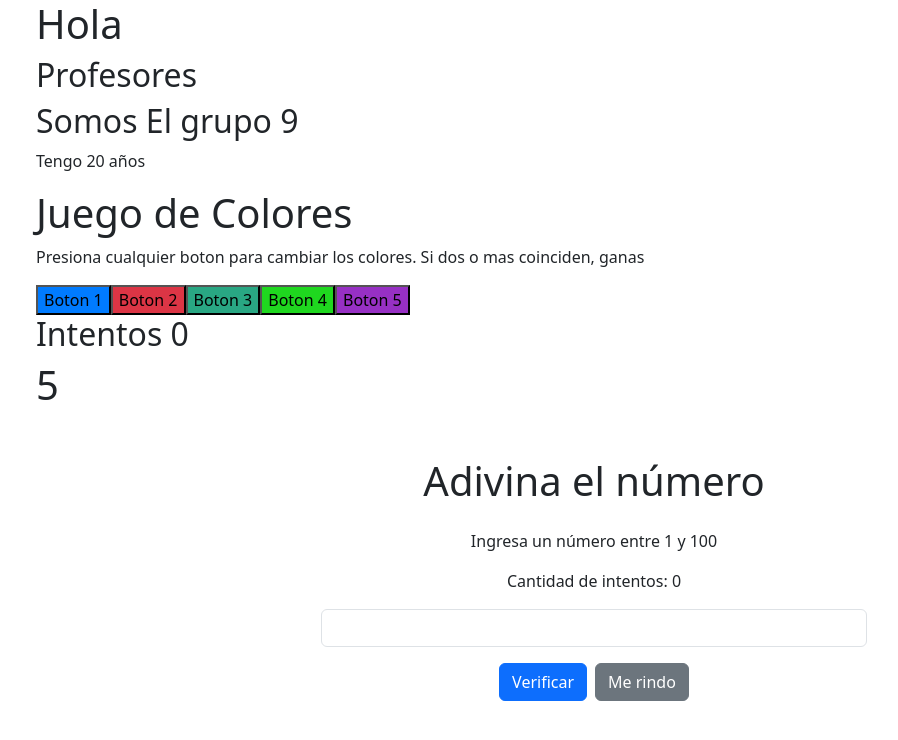
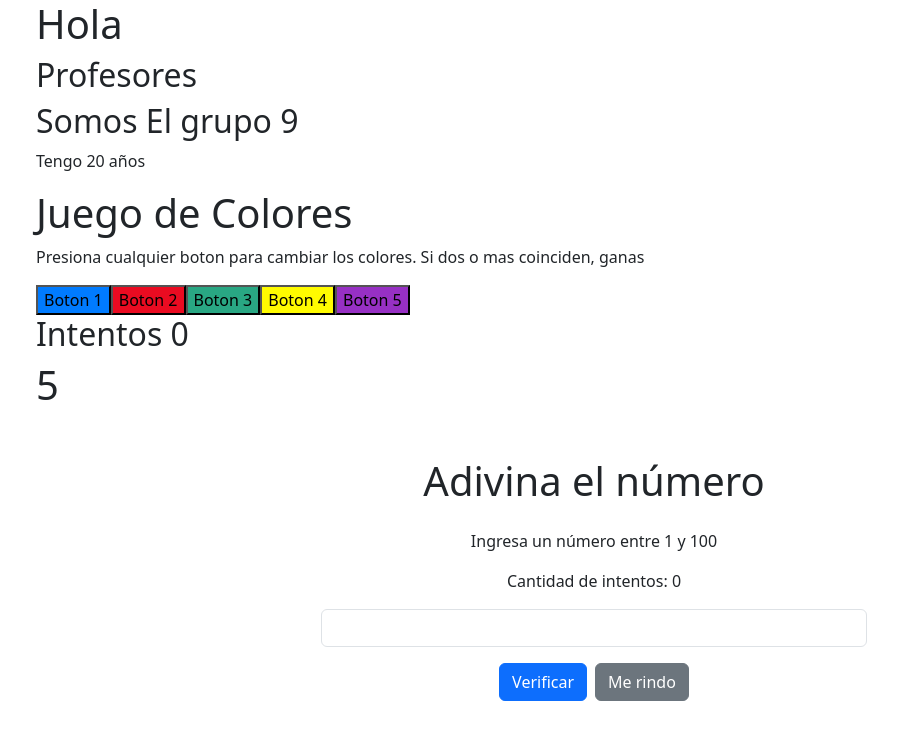
Before and after one commit to CeciTactaca/Proyecto04_GrupoN9, a React (Vite) app: page / in a window 1280 px wide. Shown: the top 740 px of the page, without its empty margins (46-944 px from the left). Built offline with nearby package versions, Linux system fonts and the light colour scheme.

Commit message:
Se agregaron mas colores

```diff
--- a/src/assets/components/JuegoColores.jsx
+++ b/src/assets/components/JuegoColores.jsx
@@ -1,7 +1,7 @@
 import { useEffect, useState } from 'react';
 
 function JuegoColores() {
-    const colores = ['#007bff', '#dc3545', '#29a783', '#1fd71fff', '#81bd', '#6c757d'];
+    const colores = ['#007bff', '#ea0b21ff', '#29a783', '#fffb00ff', '#81bd', '#9ed2ffff', '#a2ff00ff', '#ff8800ff'];
     const [colorDeBotones, setColorDeBotones] = useState(colores.slice(0, 5));
     const [mensaje, setMensaje] = useState('');
     const [contador, setContador] = useState(0);
```
